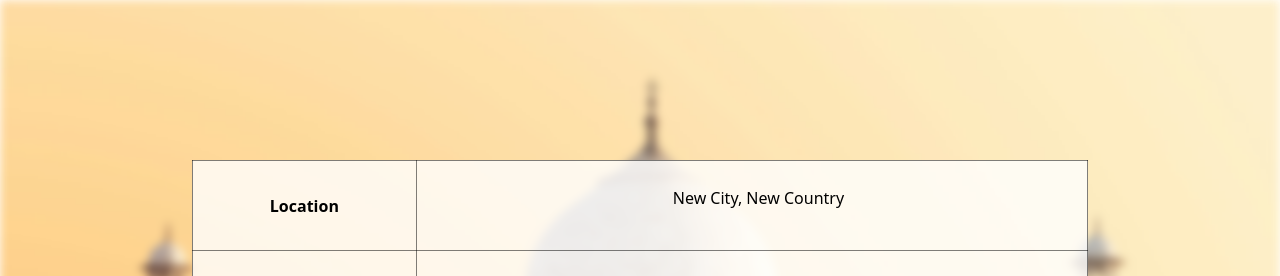
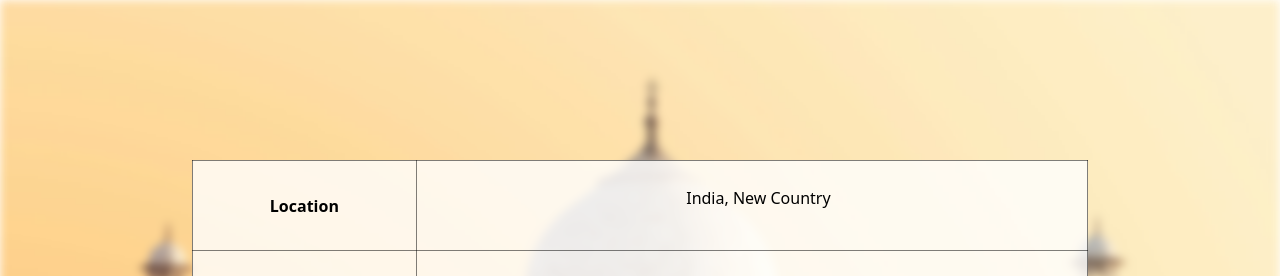
Before and after one commit to NUMAN165/Heritage, a React (Create React App) app: page /AlbertPage in a window 1280 px wide. Shown: the top 276 px of the page. Built offline with nearby package versions, Linux system fonts and the light colour scheme; a web font is replaced by a local one.

Commit message:
Git commit

```diff
--- a/src/components/Information/AlbertPage.jsx
+++ b/src/components/Information/AlbertPage.jsx
@@ -4,7 +4,7 @@ import "./Cards.css";
 const AlbertPage = () => {
   // Configurable table data
   const tableData = [
-    { label: "Location", value: "New City, New Country" },
+    { label: "Location", value: "India, New Country" },
     { label: "Timings", value: "From 10:00 AM to 6:00 PM; closed on Mondays" },
     {
       label: "Entry Fees",
```
Also changed, not shown: src/components/Information/Cards.css (indentation only).
